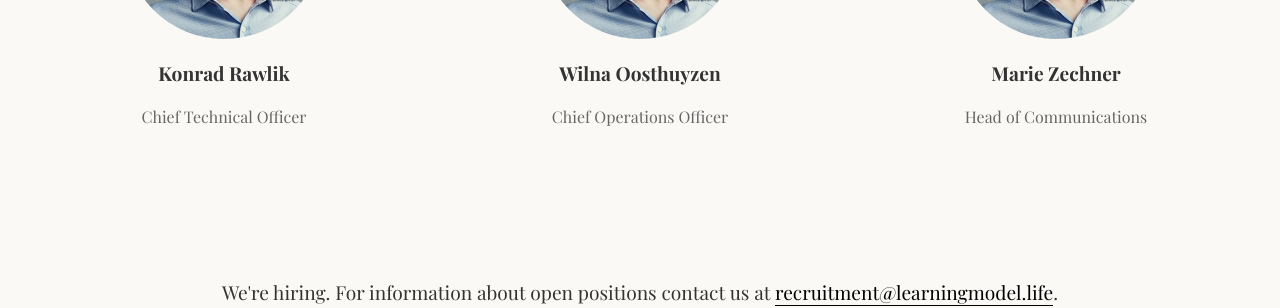
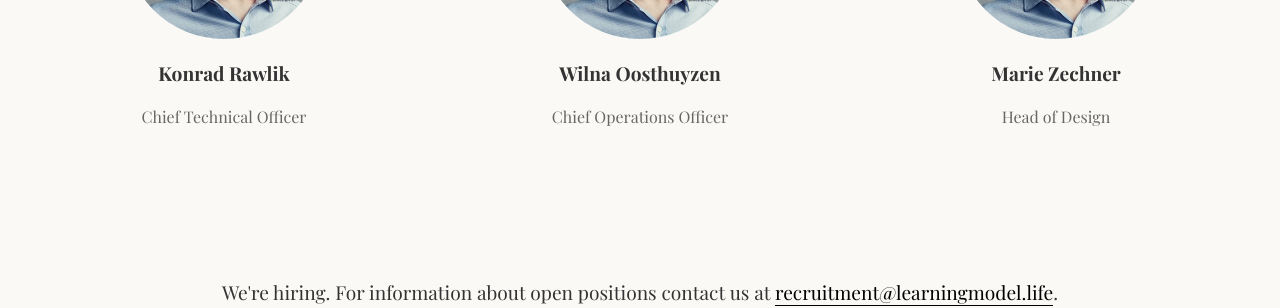
Before and after one commit to learningmodeloflife/lml.ac.uk, a Jekyll site: the page built from team.md, in a window 1280 px wide and 900 px high, scrolled down 644 px. Shown: the part 193-501 px from the top of the window. Built offline with Jekyll 4.4.1, drawn with Linux system fonts in a browser that asks for light colours.

Commit message:
Update Marie role

```diff
--- a/team.md
+++ b/team.md
@@ -48,7 +48,7 @@ description: "Learn about the Learning Model of Life initiative, our mission to
                 <img src="/img/kennethbaillie.jpg" alt="Eva Wilson">
             </div>
             <h3>Marie Zechner</h3>
-            <p>Head of Communications</p>
+            <p>Head of Design</p>
         </div>
     </div>
     <div class="hiring-info">
```
